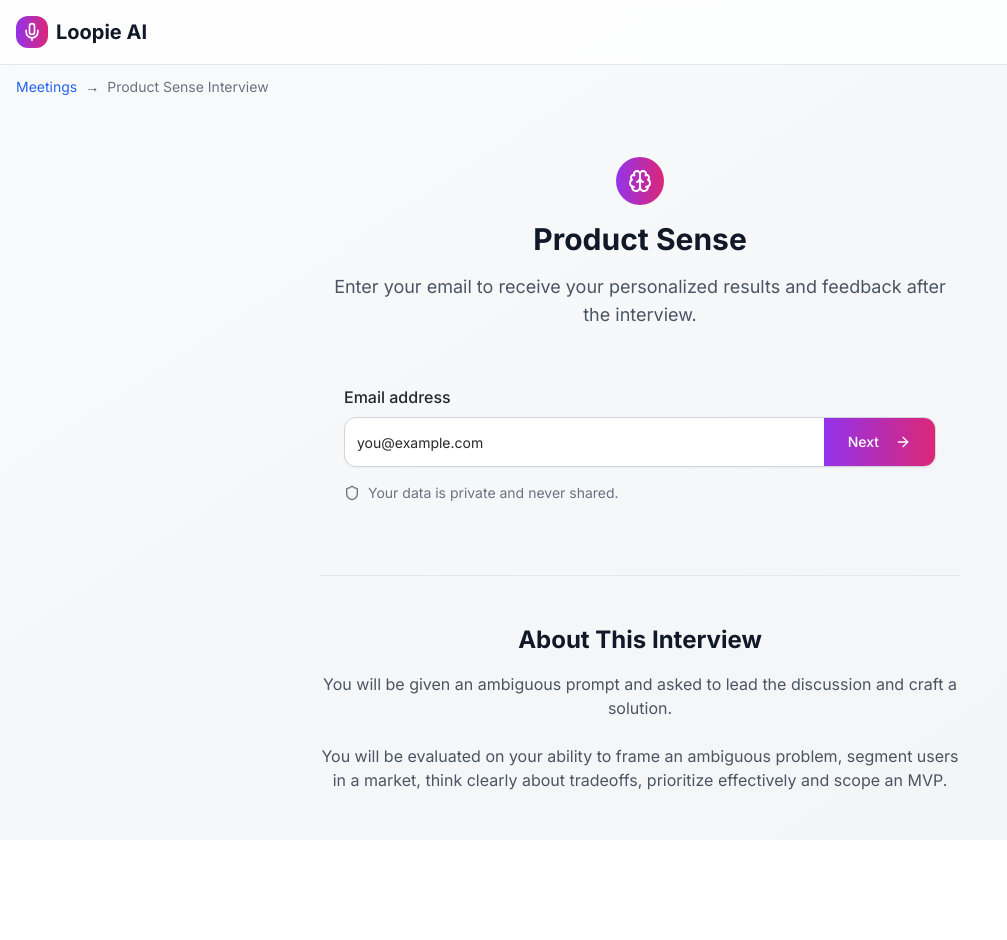
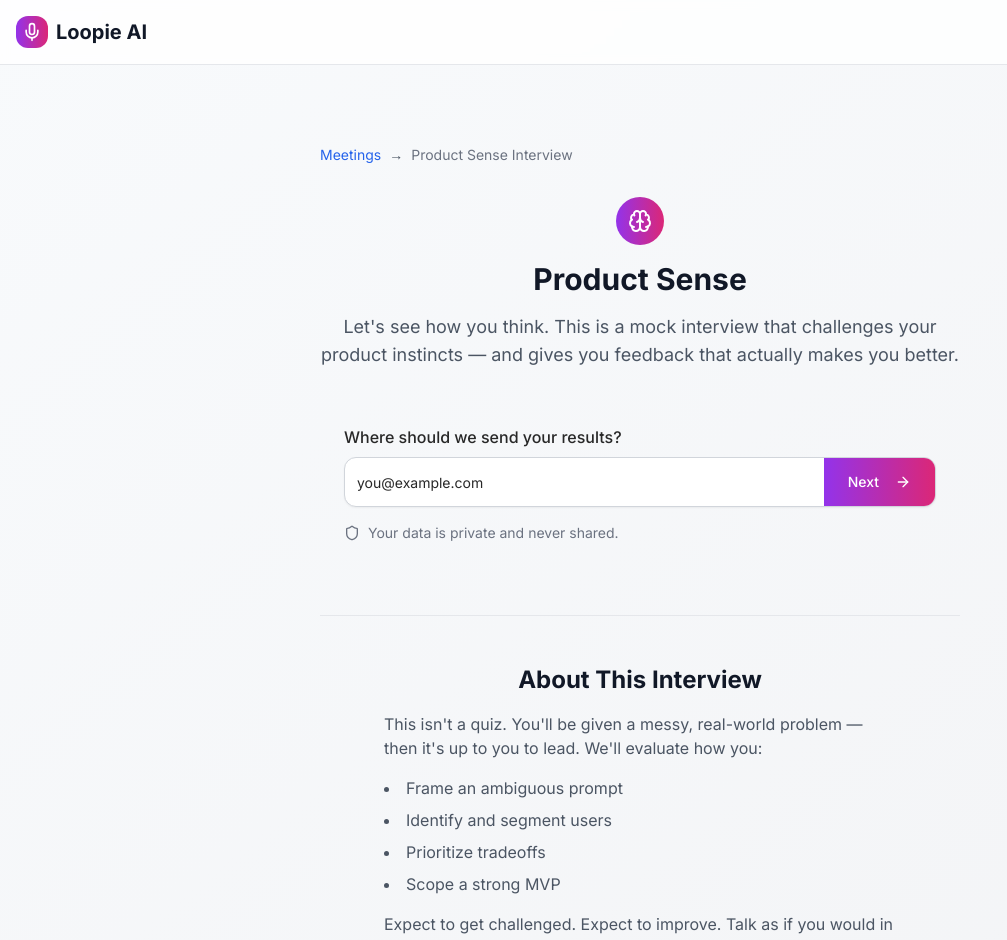
Before and after one commit to lillychen02/productsenseagent, a Next.js app: page /pre-interview in a window 1280 px wide. Shown: the top 940 px of the page, without its empty margins (0-1007 px from the left). Before the commit the page ends 840 px from the top, so only its background shows below. Built offline with nearby package versions, Linux system fonts and the light colour scheme.

Commit message:
design edits

```diff
--- a/app/components/conversation.tsx
+++ b/app/components/conversation.tsx
@@ -373,9 +373,6 @@ export function Conversation({ onInterviewActiveChange, sessionId: providedSessi
                   <SoundWaveIcon className="w-20 h-12 fill-indigo-600 hover:fill-indigo-700" />
                 )}
               </motion.button>
-              {!isRubricLoading && (
-                <p className="mt-3 text-sm text-gray-600 font-medium">Click to start</p>
-              )}
             </div>
           )}
 
@@ -400,22 +397,30 @@ export function Conversation({ onInterviewActiveChange, sessionId: providedSessi
 
           {conversation.status === 'connected' && !isLoading && !isEndingSession && (
             <div className="flex flex-col items-center my-4 gap-y-3">
+              {/* AI Interviewer Indicator */}
+              <div className="relative flex items-center justify-center mb-2">
+                <div className="w-32 h-32 bg-gradient-to-r from-purple-600 to-pink-600 rounded-full flex items-center justify-center relative">
+                  {/* Pulsing rings - only show when speaking */}
+                  {conversation.isSpeaking && (
+                    <>
+                      <div className="absolute w-full h-full rounded-full border-2 border-purple-400/40 animate-ping"></div>
+                      <div className="absolute w-40 h-40 rounded-full border-2 border-purple-400/20 animate-ping" style={{ animationDelay: '0.5s' }}></div>
+                      <div className="absolute w-48 h-48 rounded-full border border-purple-400/10 animate-ping" style={{ animationDelay: '1s' }}></div>
+                    </>
+                  )}
+                </div>
+              </div>
+
               <div className="flex items-center gap-2 justify-center h-6">
                 {conversation.isSpeaking && (
-                  <div className={`px-3 py-1 bg-green-100 text-green-800 rounded-full text-sm font-medium flex items-center gap-1 ${isTimerRunning ? 'timer-active-glow' : ''}`}>
-                    <span className="flex h-2 w-2 relative">
-                      <span className="animate-ping absolute inline-flex h-full w-full rounded-full bg-green-400 opacity-75"></span>
-                      <span className="relative inline-flex rounded-full h-2 w-2 bg-green-500"></span>
-                    </span>
+                  <div className="text-green-800 text-sm font-medium flex items-center gap-1">
+                    <span className="w-2 h-2 rounded-full bg-green-500"></span>
                     Speaking
                   </div>
                 )}
                 {!conversation.isSpeaking && (
-                  <div className={`px-3 py-1 bg-blue-100 text-blue-800 rounded-full text-sm font-medium flex items-center gap-1 ${isTimerRunning ? 'timer-active-glow' : ''}`}>
-                    <span className="flex h-2 w-2 relative">
-                      <span className="absolute inline-flex h-full w-full rounded-full bg-blue-400 opacity-75"></span>
-                      <span className="relative inline-flex rounded-full h-2 w-2 bg-blue-500"></span>
-                    </span>
+                  <div className="text-blue-800 text-sm font-medium flex items-center gap-1">
+                    <span className="w-2 h-2 rounded-full bg-blue-500"></span>
                     Listening
                   </div>
                 )}
--- a/app/interview/[sessionId]/page.tsx
+++ b/app/interview/[sessionId]/page.tsx
@@ -4,12 +4,14 @@ import { useParams } from 'next/navigation';
 import { useEffect, useState, useCallback } from 'react';
 import { Conversation } from '../../components/conversation';
 import { Mic } from 'lucide-react';
+import Link from 'next/link';
 
 export default function InterviewPage() {
   const params = useParams();
   const sessionId = params.sessionId as string;
   const [isSessionMapped, setIsSessionMapped] = useState(false);
   const [mappingError, setMappingError] = useState<string | null>(null);
+  const [isInterviewActive, setIsInterviewActive] = useState(false);
 
   // Function to handle ElevenLabs ID mapping
   const handleElevenLabsIdMapping = useCallback(async (elevenlabsConversationId: string) => {
@@ -37,6 +39,11 @@ export default function InterviewPage() {
       // Don't fail the interview, just log the error
     }
   }, [sessionId]);
+
+  const handleInterviewActiveChange = useCallback((isActive: boolean) => {
+    setIsInterviewActive(isActive);
+    console.log('Interview active state changed:', isActive);
+  }, []);
 
   if (!sessionId) {
     return (
@@ -76,13 +83,25 @@ export default function InterviewPage() {
         </div>
       </header>
 
+      {/* Breadcrumb Navigation */}
+      <div className="container mx-auto px-4 py-20 max-w-2xl">
+        <nav className="text-sm text-gray-600">
+          <Link href="/interview-selection" className="text-blue-600 hover:text-blue-800 hover:underline">
+            Meetings
+          </Link>
+          <span className="mx-2">→</span>
+          <Link href="/pre-interview" className="text-blue-600 hover:text-blue-800 hover:underline">
+            Product Sense Interview
+          </Link>
+          <span className="mx-2">→</span>
+          <span className="text-gray-500">Interview in Progress</span>
+        </nav>
+      </div>
+
       <div className="max-w-4xl mx-auto px-4 py-8">
         <div className="text-center mb-8">
-          <h1 className="text-3xl font-bold text-gray-900 mb-2">
-            Ready to start?
-          </h1>
           <p className="text-xl text-gray-800 font-medium mb-3">
-            Product Sense Interview
+            {isInterviewActive ? 'Interview In Progress' : 'Click to Start Interview'}
           </p>
         </div>
 
@@ -90,10 +109,7 @@ export default function InterviewPage() {
           <Conversation
             sessionId={sessionId}
             onElevenLabsIdReceived={handleElevenLabsIdMapping}
-            onInterviewActiveChange={(isActive) => {
-              // You can add additional logic here if needed
-              console.log('Interview active state changed:', isActive);
-            }}
+            onInterviewActiveChange={handleInterviewActiveChange}
           />
         </div>
 
--- a/app/pre-interview/page.tsx
+++ b/app/pre-interview/page.tsx
@@ -61,17 +61,15 @@ export default function PreInterviewPage() {
       </header>
 
       {/* Breadcrumb Navigation */}
-      <div className="container mx-auto px-4 py-3">
-        <nav className="text-sm text-gray-600">
+      <div className="container mx-auto px-4 py-20 max-w-2xl">
+        <nav className="text-sm text-gray-600 mb-8">
           <Link href="/interview-selection" className="text-blue-600 hover:text-blue-800 hover:underline">
             Meetings
           </Link>
           <span className="mx-2">→</span>
           <span className="text-gray-500">Product Sense Interview</span>
         </nav>
-      </div>
 
-      <div className="container mx-auto px-4 py-12 max-w-2xl">
         {/* Above the Fold - Email Collection */}
         <div className="text-center mb-8">
           <div className="w-12 h-12 bg-gradient-to-r from-purple-600 to-pink-600 rounded-full flex items-center justify-center mx-auto mb-4">
@@ -79,7 +77,7 @@ export default function PreInterviewPage() {
           </div>
           <h1 className="text-3xl font-bold text-gray-900 mb-4">Product Sense</h1>
           <p className="text-lg text-gray-600 mb-4">
-            Enter your email to receive your personalized results and feedback after the interview.
+            Let's see how you think. This is a mock interview that challenges your product instincts — and gives you feedback that actually makes you better.
           </p>
         </div>
 
@@ -89,7 +87,7 @@ export default function PreInterviewPage() {
             <form onSubmit={handleSubmit} className="space-y-4">
               <div className="space-y-2">
                 <Label htmlFor="email" className="text-base font-medium">
-                  Email address
+                  Where should we send your results?
                 </Label>
                 {/* Combined Input and Button Container */}
                 <div className="flex bg-white border border-gray-300 rounded-xl overflow-hidden shadow-sm focus-within:ring-2 focus-within:ring-purple-500 focus-within:border-transparent">
@@ -144,7 +142,16 @@ export default function PreInterviewPage() {
         <div className="space-y-8">
           <div className="text-center">
             <h2 className="text-2xl font-bold text-gray-900 mb-4">About This Interview</h2>
-            <p className="text-gray-600">You will be given an ambiguous prompt and asked to lead the discussion and craft a solution.<br /><br />You will be evaluated on your ability to frame an ambiguous problem, segment users in a market, think clearly about tradeoffs, prioritize effectively and scope an MVP.</p>
+            <div className="text-gray-600 text-left max-w-lg mx-auto">
+              <p className="mb-4">This isn&apos;t a quiz. You&apos;ll be given a messy, real-world problem — then it&apos;s up to you to lead. We&apos;ll evaluate how you:</p>
+              <ul className="list-disc list-inside space-y-2 mb-4">
+                <li>Frame an ambiguous prompt</li>
+                <li>Identify and segment users</li>
+                <li>Prioritize tradeoffs</li>
+                <li>Scope a strong MVP</li>
+              </ul>
+              <p>Expect to get challenged. Expect to improve. Talk as if you would in a real world interview.</p>
+            </div>
           </div>
         </div>
       </div>
--- a/app/processing/[sessionId]/page.tsx
+++ b/app/processing/[sessionId]/page.tsx
@@ -137,8 +137,8 @@ export default function ProcessingPage() {
             </div>
           </div>
         </header>
-        <div className="min-h-screen flex flex-col items-center justify-center p-4 text-center">
-          <div className="p-8 bg-transparent rounded-lg max-w-2xl w-full">
+        <div className="container mx-auto px-4 py-20 max-w-2xl">
+          <div className="text-center">
             <h1 className="text-2xl font-bold text-red-600 mb-4">Processing Error</h1>
             <p className="text-gray-700 mb-6">{errorMessage}</p>
             <button
@@ -166,8 +166,9 @@ export default function ProcessingPage() {
           </div>
         </div>
       </header>
-      <div className="min-h-screen flex flex-col items-center justify-center p-4 text-center">
-        <div className="p-10 bg-transparent rounded-lg max-w-2xl w-full">
+
+      <div className="container mx-auto px-4 py-20 max-w-2xl">
+        <div className="text-center">
           <h1 className="text-2xl sm:text-3xl font-bold text-gray-800 mb-3">
             We&apos;re preparing your feedback...
           </h1>
```
